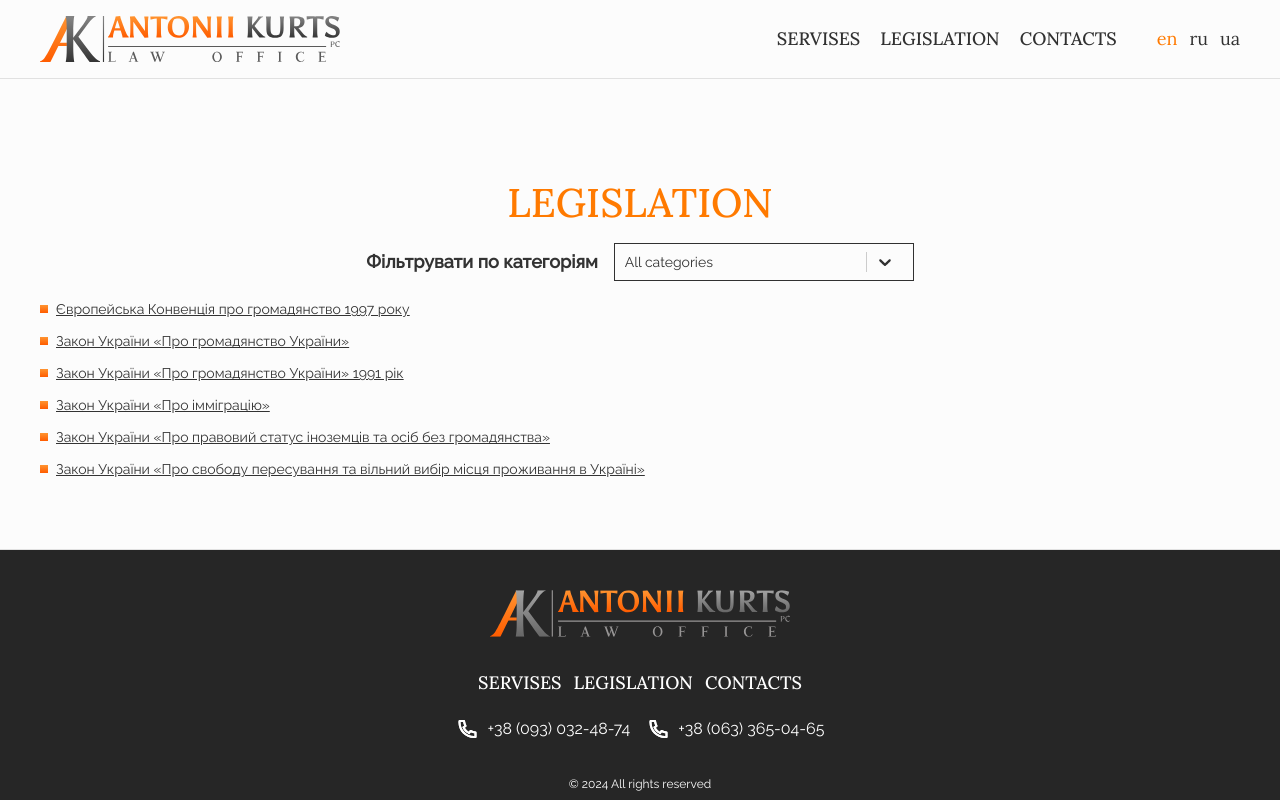
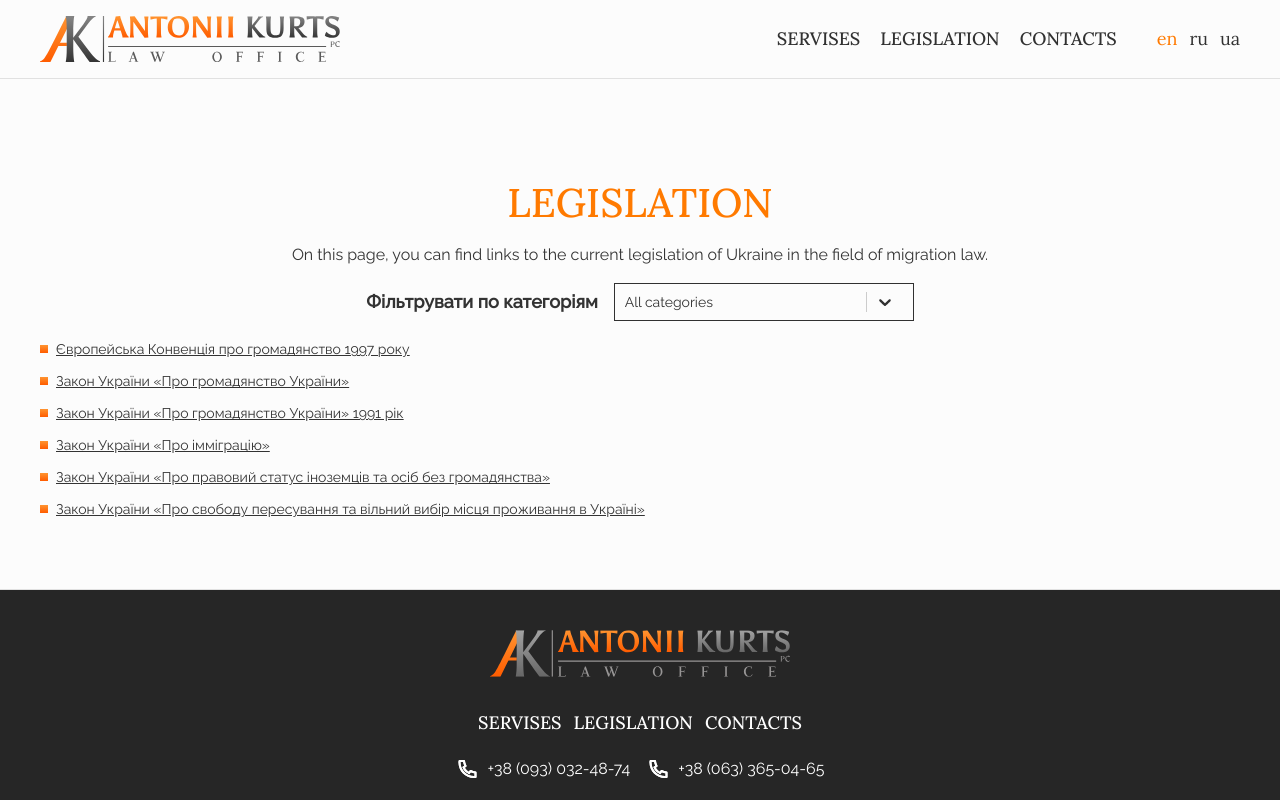
Before and after one commit to IraMira333/next-lawyer, a Next.js app: page /en/legislation in a window 1280 px wide. Built offline with nearby package versions, Linux system fonts and the light colour scheme.

Commit message:
Added a description to LegislationPage

```diff
--- a/messages/en.json
+++ b/messages/en.json
@@ -119,6 +119,7 @@
     "additionalServicesP6": "An individual who has renounced or lost Ukrainian citizenship in the established manner is not deprived of the opportunity to use the right to restore it in accordance with the established procedure."
   },
   "Legislation": {
-    "title": "legislation"
+    "title": "legislation",
+    "description": "On this page, you can find links to the current legislation of Ukraine in the field of migration law."
   }
 }
--- a/messages/ru.json
+++ b/messages/ru.json
@@ -119,6 +119,7 @@
     "additionalServicesP6": "Лицо, которое в установленном порядке вышло или потеряло гражданство Украины, не лишено возможности воспользоваться правом на его восстановление в установленном порядке."
   },
   "Legislation": {
-    "title": "законодательство"
+    "title": "законодательство",
+    "description": "На этой странице вы можете найти ссылки на актуальное законодательство Украины в области миграционного права."
   }
 }
--- a/messages/ua.json
+++ b/messages/ua.json
@@ -119,6 +119,7 @@
     "additionalServicesP6": "Особа, яка в установленому порядку вийшла або втратила громадянство України, не позбавлена можливості, у будь-який час, скористатись в установленому порядку правом на його поновлення."
   },
   "Legislation": {
-    "title": "законодавство"
+    "title": "законодавство",
+    "description": "На цій сторінці ви маєте можливість знайти посилання на актуальне законодавство України в галузі міграційного права."
   }
 }
--- a/src/components/Legislation/Legislation.tsx
+++ b/src/components/Legislation/Legislation.tsx
@@ -69,6 +69,7 @@ export const Legislation = () => {
       <h2 className="font-lora text-accent text-center mb-5 pc:mb-4 text-[28px] leading-8 tab:text-3xl pc:text-[40px] pc:leading-[48px] font-medium uppercase">
         {t("title")}
       </h2>
+      <p className="mb-4 tab:text-base text-center">{t("description")}</p>
       <div className="tab:flex gap-4 mb-4 justify-center items-center">
         <h3 className="text-base leading-[21px] tab:text-lg font-semibold ">
           Фільтрувати по категоріям
```
